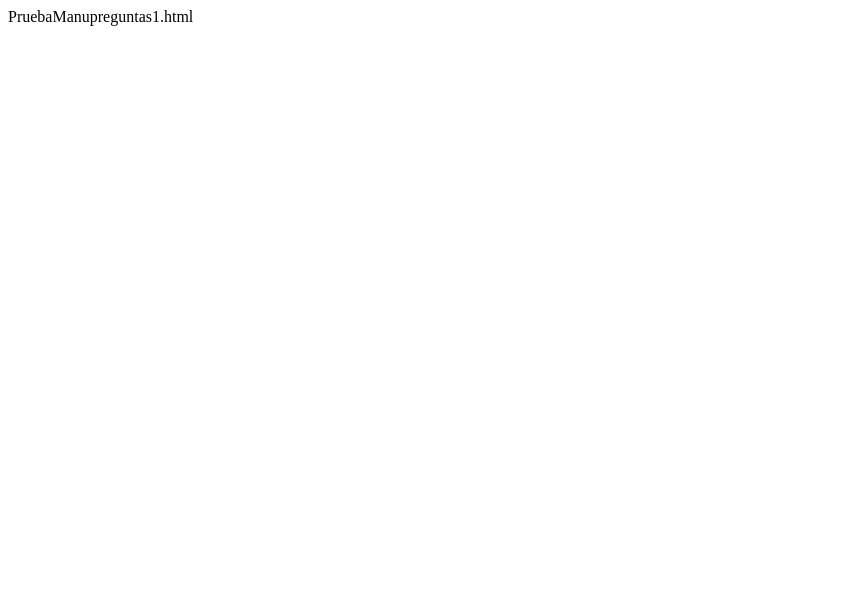
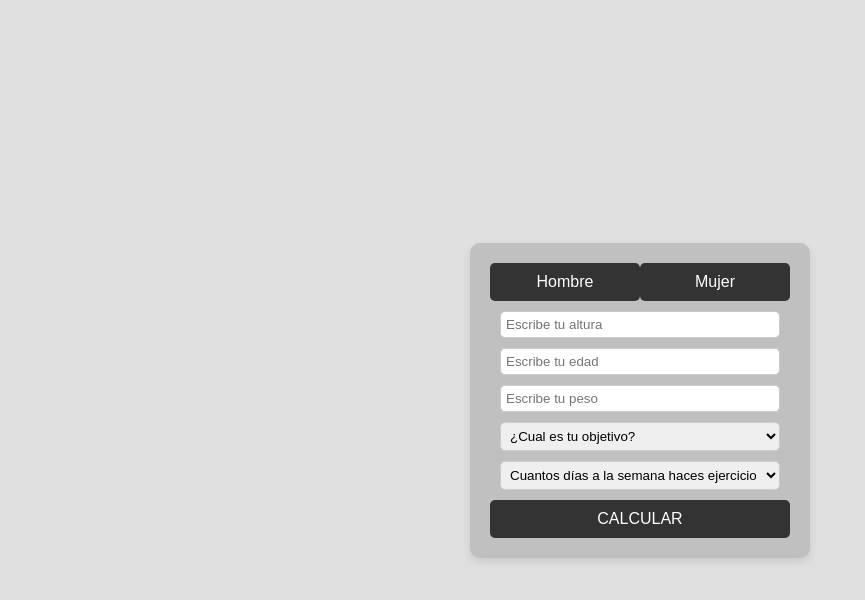
Before and after one commit to 3-TIC-ORT/proyecto-3-tureceta, a plain HTML site: page PruebaManupreguntas1.html in a window 1280 px wide. Shown: the whole page, without its empty margins (0-865 px from the left). Drawn offline with Linux system fonts and the light colour scheme.

Commit message:
Preguntas

```diff
--- a/PruebaManupreguntas1.html
+++ b/PruebaManupreguntas1.html
@@ -1 +1,34 @@
-PruebaManupreguntas1.html
+
+<!DOCTYPE html>
+<html lang="es">
+<head>
+    <meta charset="UTF-8">
+    <meta name="viewport" content="width=device-width, initial-scale=1.0">
+    <title>Formulario de Cálculo</title>
+    <link rel="stylesheet" href="PruebapreguntasManu1.css">
+</head>
+<body>
+    <div class="container">
+        <div class="gender">
+           <button>Hombre</button>
+           <button>Mujer</button>
+        </div>
+        <input type="text" placeholder="Escribe tu altura">
+        <input type="text" placeholder="Escribe tu edad">
+        <input type="text" placeholder="Escribe tu peso">
+        <select>
+            <option>¿Cual es tu objetivo?</option>
+            <option>Bajar de peso</option>
+            <option>Mantenerse</option>
+            <option>Subir de peso</option>
+        </select>
+        <select>
+            <option>Cuantos días a la semana haces ejercicio</option>
+            <option>1-2 días</option>
+            <option>3-4 días</option>
+            <option>5-7 días</option>
+        </select>
+       <div class="boton"><button>CALCULAR</button></div>
+    </div>
+</body>
+</html>
--- /dev/null
+++ b/PruebapreguntasManu1.css
@@ -0,0 +1,64 @@
+body {
+    font-family: Arial, sans-serif;
+    background-color: #e0e0e0;
+    display: flex;
+    justify-content: center;
+    align-items: center;
+    height: 100vh;
+    margin: 0;
+}
+
+.container {
+    background-color: #c0c0c0;
+    padding: 20px;
+    border-radius: 10px;
+    width: 300px;
+    text-align: center;
+    box-shadow: 0 4px 8px rgba(0, 0, 0, 0.1);
+}
+
+.gender {
+    display: flex;
+    justify-content: space-around;
+    margin-bottom: 10px;
+}
+
+.gender div {
+    background-color: #333;
+    color: white;
+    padding: 10px;
+    border-radius: 5px;
+    cursor: pointer;
+    width: 45%;
+    text-align: center;
+}
+
+input, select {
+    width: calc(100% - 20px);
+    padding: 5px;
+    margin-bottom: 10px;
+    border: 1px solid #ccc;
+    border-radius: 5px;
+    box-sizing: border-box;
+}
+
+
+button {
+    width: 100%;
+    padding: 10px;
+    background-color: #333;
+    color: white;
+    border: none;
+    border-radius: 5px;
+    cursor: pointer;
+    font-size: 16px;
+}
+
+.gender button:hover {
+    background-color: #555;
+    width: 200%;
+    transition-duration: 1000ms;
+}
+.boton button:hover{
+    background-color: #555;
+}
```
